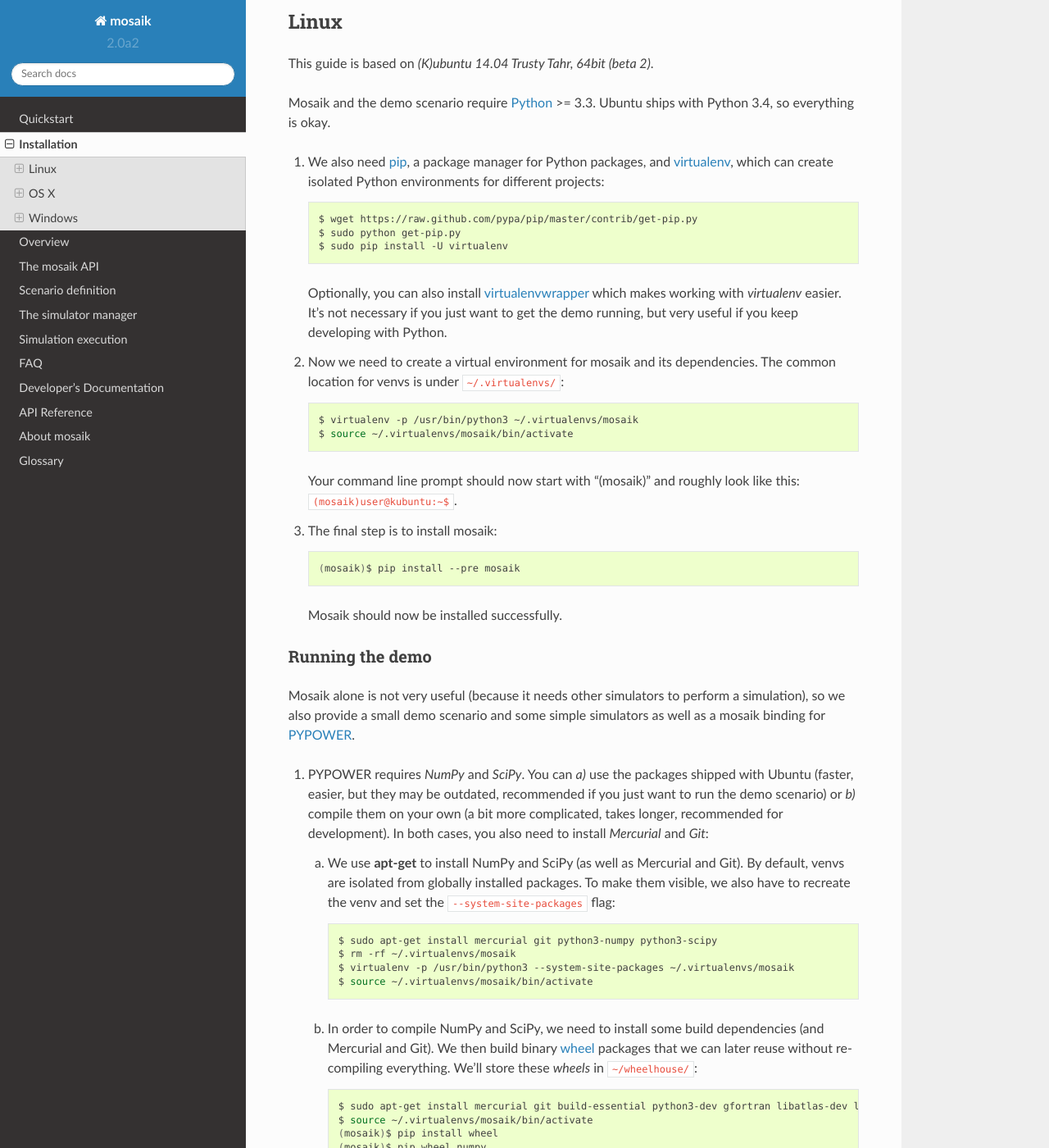
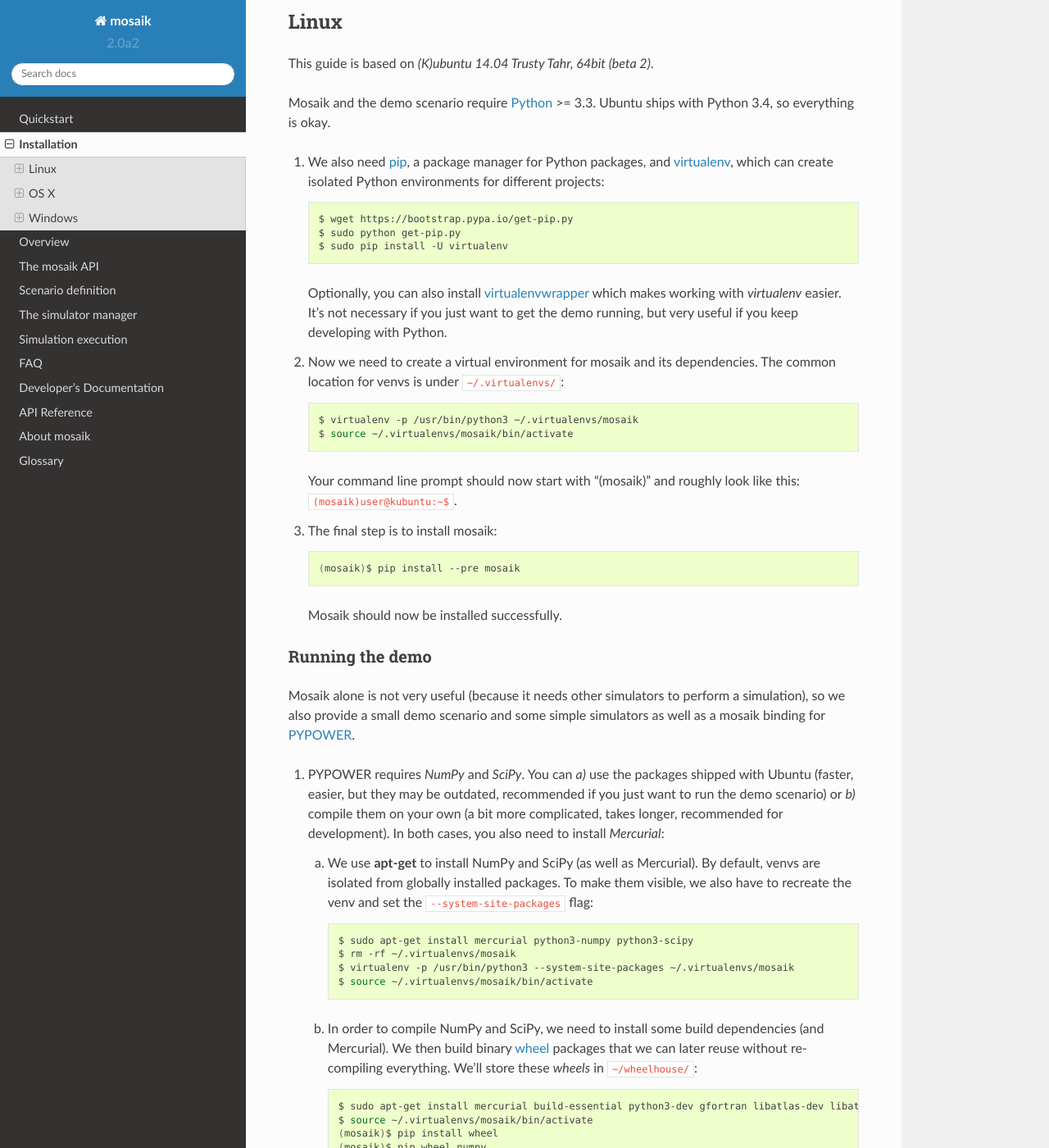
Before and after one commit to OFFIS-mosaik/mosaik, a Sphinx documentation site: the page built from docs/installation.rst, in a window 1280 px wide and 1400 px high, scrolled down 198 px. Shown: the whole window at 82% size. Built offline with Sphinx 7.4.7 and the Read the Docs theme 2.0.0, drawn with Linux system fonts in a browser that asks for light colours; pages that are not in the unit, such as notebooks, are missing from menus; some of the changed text lies outside the part shown.

Commit message:
Removed installing git as a requirement for the mosaik demo.

```diff
--- a/docs/installation.rst
+++ b/docs/installation.rst
@@ -22,7 +22,7 @@
 
    .. code-block:: bash
 
-      $ wget https://raw.github.com/pypa/pip/master/contrib/get-pip.py
+      $ wget https://bootstrap.pypa.io/get-pip.py
       $ sudo python get-pip.py
       $ sudo pip install -U virtualenv
 
@@ -66,28 +66,28 @@
    with Ubuntu (faster, easier, but they may be outdated, recommended if you
    just want to run the demo scenario) or *b)* compile them on your own (a bit
    more complicated, takes longer, recommended for development). In both cases,
-   you also need to install *Mercurial* and *Git*:
+   you also need to install *Mercurial*:
 
    a. We use :program:`apt-get` to install NumPy and SciPy (as well as
-      Mercurial and Git). By default, venvs are isolated from globally
-      installed packages. To make them visible, we also have to recreate the
-      venv and set the ``--system-site-packages`` flag:
+      Mercurial). By default, venvs are isolated from globally installed
+      packages. To make them visible, we also have to recreate the venv and set
+      the ``--system-site-packages`` flag:
 
       .. code-block:: bash
 
-         $ sudo apt-get install mercurial git python3-numpy python3-scipy
+         $ sudo apt-get install mercurial python3-numpy python3-scipy
          $ rm -rf ~/.virtualenvs/mosaik
          $ virtualenv -p /usr/bin/python3 --system-site-packages ~/.virtualenvs/mosaik
          $ source ~/.virtualenvs/mosaik/bin/activate
 
    b. In order to compile NumPy and SciPy, we need to install some build
-      dependencies (and Mercurial and Git). We then build binary `wheel`__
-      packages that we can later reuse without re-compiling everything. We'll
-      store these *wheels* in :file:`~/wheelhouse/`:
+      dependencies (and Mercurial). We then build binary `wheel`__ packages
+      that we can later reuse without re-compiling everything. We'll store
+      these *wheels* in :file:`~/wheelhouse/`:
 
       .. code-block:: bash
 
-         $ sudo apt-get install mercurial git build-essential python3-dev gfortran libatlas-dev libatlas-base-devl
+         $ sudo apt-get install mercurial build-essential python3-dev gfortran libatlas-dev libatlas-base-devl
          $ source ~/.virtualenvs/mosaik/bin/activate
          (mosaik)$ pip install wheel
          (mosaik)$ pip wheel numpy
@@ -344,9 +344,7 @@
       (mosaik) C:\Users\yourname> easy_install Downloads\numpy-MKL-1.8.1.win-amd64-py3.4.exe
       (mosaik) C:\Users\yourname> easy_install Downloads\scipy-0.13.3.win-amd64-py3.4.exe
 
-2. Download and install `Mercurial`__ and `Git`__ (Git is only required
-   temorary and won't be necessary in the future). During the installation of
-   Git select *Run Git from the Windows Command Prompt*.
+2. Download and install `Mercurial`__.
 
    Restart the command prompt and activate the virtualenv again:
 
@@ -385,5 +383,4 @@
 __ http://www.lfd.uci.edu/~gohlke/pythonlibs/#numpy
 __ http://www.lfd.uci.edu/~gohlke/pythonlibs/#scipy
 __ http://mercurial.selenic.com/
-__ http://git-scm.com/downloads
 __ http://localhost:8000
```
